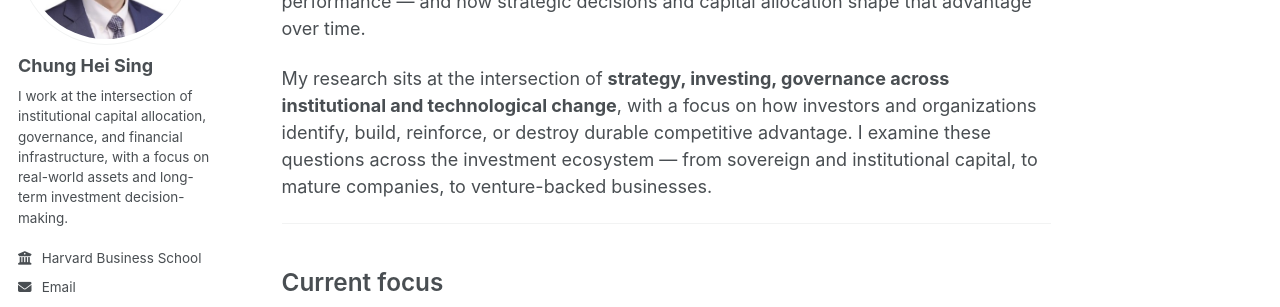
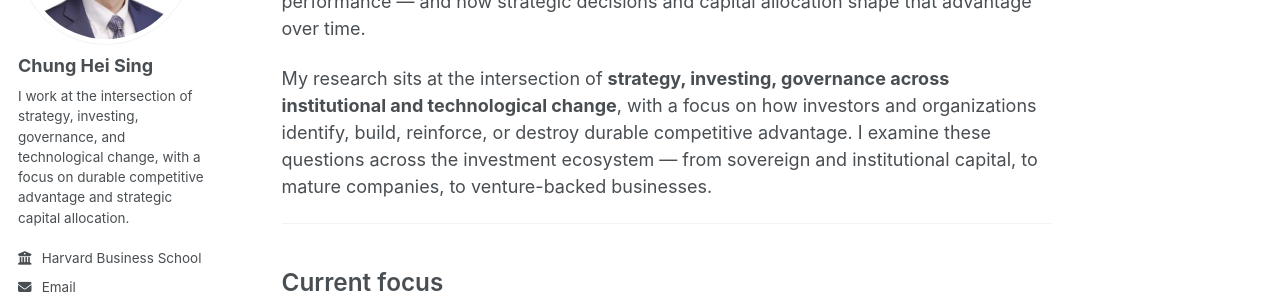
Before and after one commit to chungheising/chungheising.github.io, a Jekyll site: the page built from index.md, in a window 1280 px wide. Shown: the part 234-541 px from the top of the page. Built offline with Jekyll 4.4.1, drawn with Linux system fonts in a browser that asks for light colours; a script bundle is joined from its source files by our own code; library files that are not in the unit come from our copies.

Commit message:
Update _config.yml

```diff
--- a/_config.yml
+++ b/_config.yml
@@ -26,7 +26,7 @@ author:
   avatar           : "chsprofilepic.jpg"
   name             : "Chung Hei Sing"
   pronouns         : # example: "he/him/his"
-  bio              : "I work at the intersection of institutional capital allocation, governance, and financial infrastructure, with a focus on real-world assets and long-term investment decision-making."
+  bio              : "I work at the intersection of strategy, investing, governance, and technological change, with a focus on durable competitive advantage and strategic capital allocation."
 
 
   location         : # location "Earth"
```
